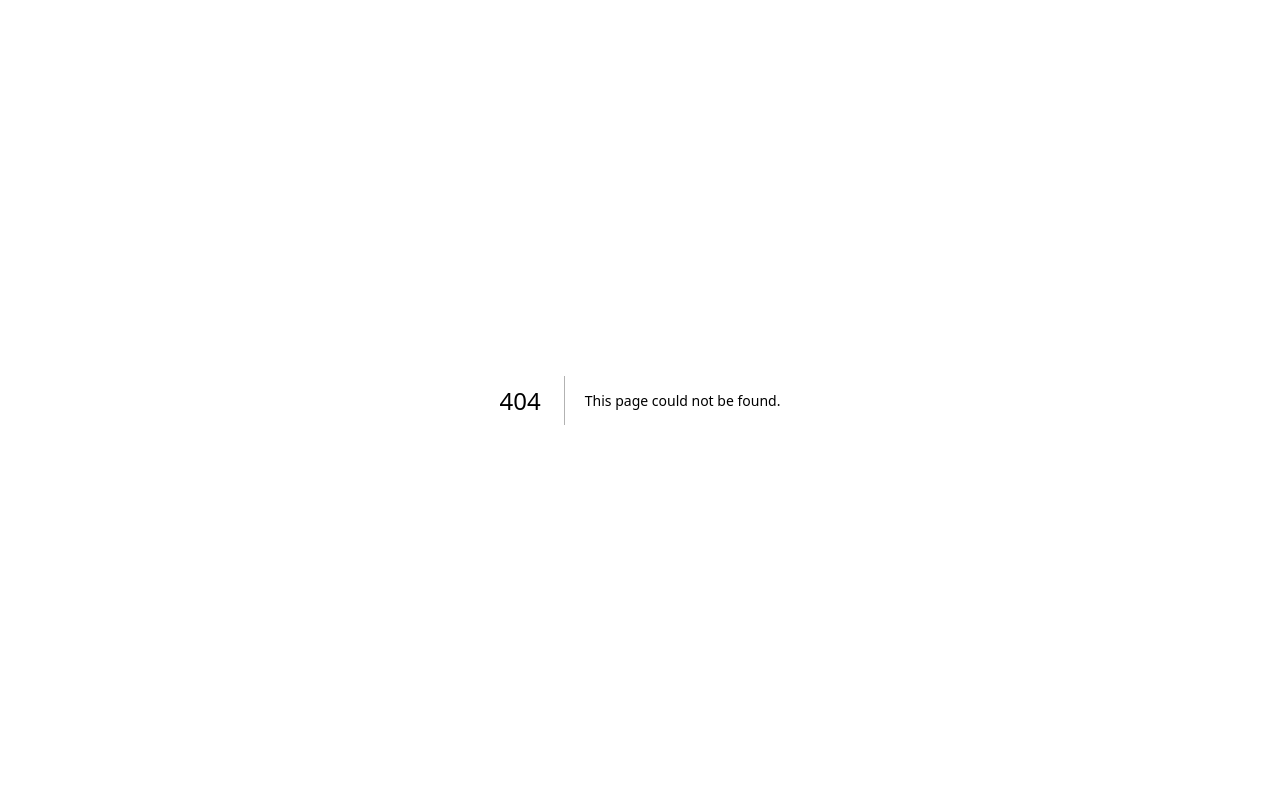
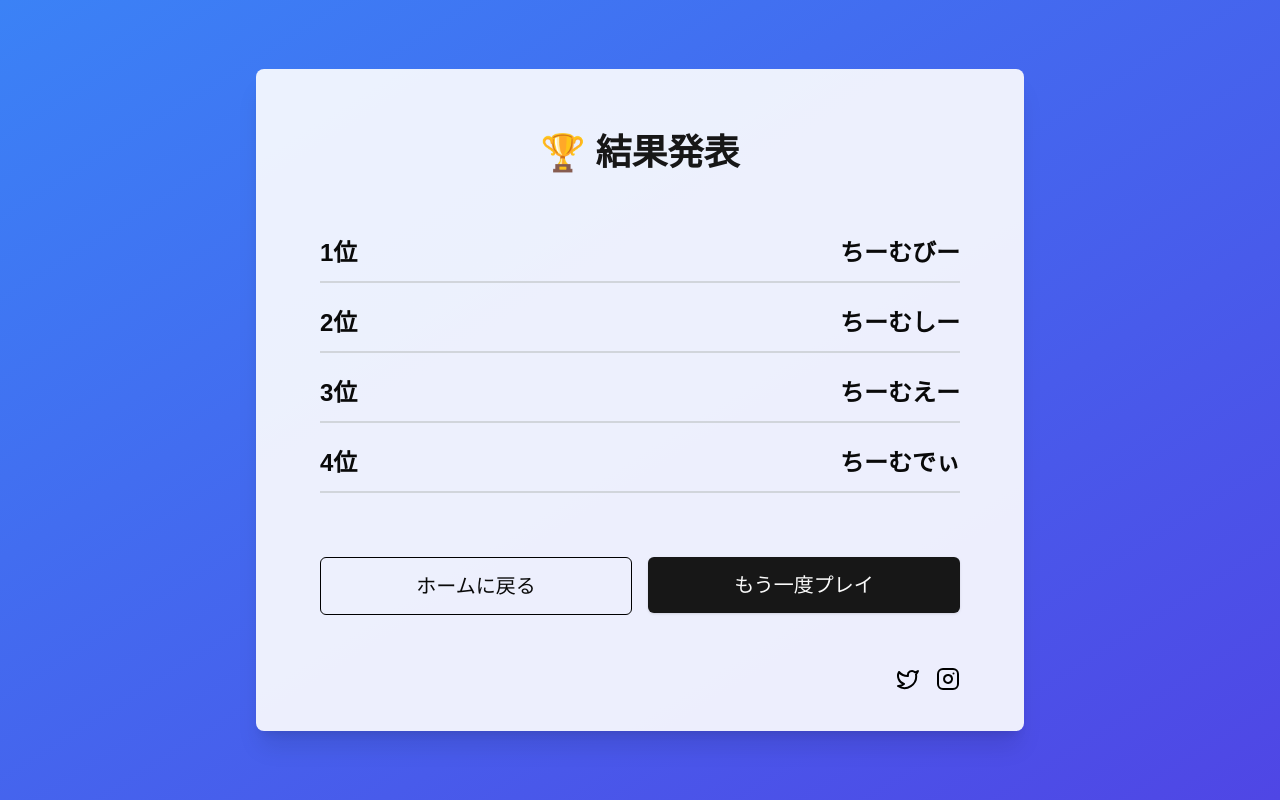
Before and after one commit to dyedai/Shiritori_sugoroku, a Next.js app in the folder webapp/: page /result in a window 1280 px wide. Before the commit this address had no page. Built offline with nearby package versions, Linux system fonts and the light colour scheme.

Commit message:
結果画面

```diff
--- /dev/null
+++ b/webapp/src/app/result/page.tsx
@@ -0,0 +1,63 @@
+"use client";
+
+import { Button } from "@/components/ui/button";
+import { useRouter } from "next/navigation";
+import { Twitter, Instagram } from "lucide-react"; // Icons for social media
+import Link from "next/link";
+
+export default function ResultsScreen() {
+  const router = useRouter(); // To handle navigation
+
+  // Sample rankings
+  const rankings = ["ちーむびー", "ちーむしー", "ちーむえー", "ちーむでぃ"];
+
+  // Share message (this can be dynamic based on rankings)
+  const shareMessage = encodeURIComponent("ゲームの結果！1位: " + rankings[0] + " 🎉");
+
+  // Handlers for navigation
+  const handleHomeClick = () => {
+    router.push("/"); // Redirect to home page
+  };
+
+  const handleRetryClick = () => {
+    router.push("/game"); // Redirect to game start page
+  };
+
+  return (
+    <div className="min-h-screen bg-gradient-to-br from-blue-500 to-indigo-600 flex flex-col items-center justify-center">
+      <div className="max-w-3xl w-full bg-white bg-opacity-90 rounded-lg shadow-xl px-16 pb-10 pt-16 space-y-10">
+        <h1 className="text-4xl font-bold text-center text-primary mb-16">🏆 結果発表</h1>
+
+        <div className="space-y-6">
+          {/* Display rankings */}
+          {rankings.map((team, index) => (
+            <div key={index} className="flex justify-between text-2xl font-semibold border-b-2 border-gray-300 pb-3">
+              <span>{index + 1}位</span>
+              <span>{team}</span>
+            </div>
+          ))}
+        </div>
+
+        {/* Buttons for Home and Retry */}
+        <div className="flex pt-6 space-x-4 w-full">
+          <Button variant="ghost" className="text-xl  w-1/2 py-7 border border-black" onClick={handleHomeClick}>
+            <Link href="/">ホームに戻る</Link>
+          </Button>
+          <Button className="text-xl py-7 w-1/2" onClick={handleRetryClick}>
+            <Link href="/wait">もう一度プレイ</Link>
+          </Button>
+        </div>
+
+        {/* Social Media Share Buttons */}
+        <div className="pt-3 flex justify-end space-x-4">
+          <a href={`https://twitter.com/intent/tweet?text=${shareMessage}`} target="_blank" rel="noopener noreferrer" className="inline-block text-xl text-black ">
+            <Twitter className="" />
+          </a>
+          <a href={`https://www.instagram.com/?url=https://your-game.com`} target="_blank" rel="noopener noreferrer" className="inline-block text-xl text-black">
+            <Instagram className="" />
+          </a>
+        </div>
+      </div>
+    </div>
+  );
+}
```
Also changed, not shown: webapp/src/app/explanation/page.tsx (deleted).
